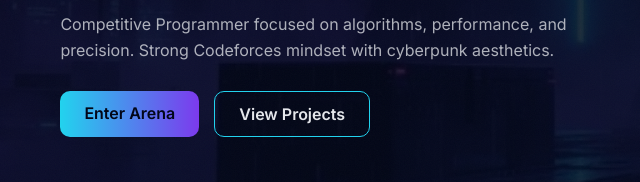
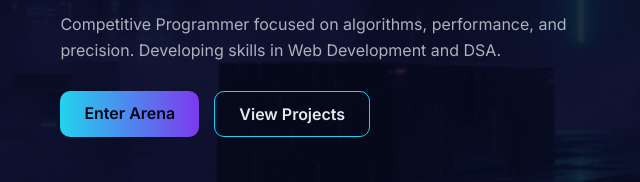
Before and after one commit to Tanishq763/Portfolio, a plain HTML site: page index.html in a window 1280 px wide. Shown: the part 447-629 px from the top of the page, 42-682 px from the left. Drawn offline with Linux system fonts and the light colour scheme.

Commit message:
Update index.html

```diff
--- a/index.html
+++ b/index.html
@@ -2,7 +2,7 @@
 <html lang="en">
 <head>
   <meta charset="UTF-8">
-  <title>Tanishq Agrawal | Cyberpunk CP</title>
+  <title>Tanishq Agrawal | Portfolio</title>
   <meta name="viewport" content="width=device-width, initial-scale=1.0">
 
   <link href="https://fonts.googleapis.com/css2?family=Inter:wght@400;600;800&family=JetBrains+Mono:wght@400;600&display=swap" rel="stylesheet">
@@ -46,7 +46,7 @@
 
     <p>
       Competitive Programmer focused on algorithms, performance,
-      and precision. Strong Codeforces mindset with cyberpunk aesthetics.
+      and precision. Developing skills in Web Development and DSA.
     </p>
 
     <div class="cta">
```
